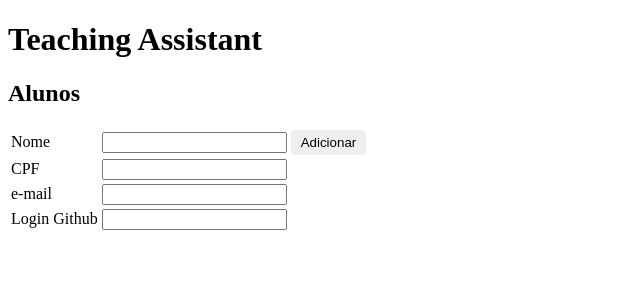
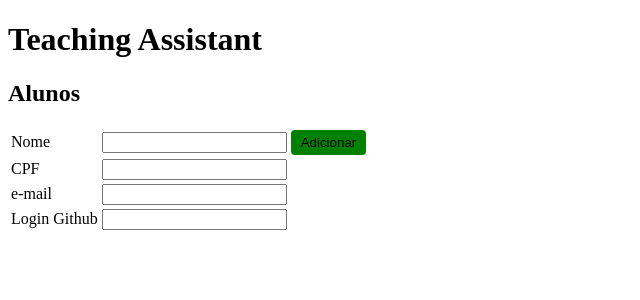
Before and after one commit to pauloborba/teachingassistant, an Angular app in the folder ta-gui/: page / in a window 1280 px wide. Shown: the top 300 px of the page, without its empty margins (0-640 px from the left). Built offline with nearby package versions, Linux system fonts and the light colour scheme.

Commit message:
mudança no css

```diff
--- a/ta-gui/src/app/app.component.css
+++ b/ta-gui/src/app/app.component.css
@@ -11,14 +11,14 @@
   left: 0;
   background-color: cyan;
   margin: .5em;
-  padding: .3em 0;
-  height: 1.6em;
+  padding: .3em .3em;
+  height: 100%;
   border-radius: 4px;
 }
 
 button {
   font-family: Arial;
-  background-color: #green;
+  background-color: green;
   border: none;
   padding: 5px 10px;
   border-radius: 4px;
```
